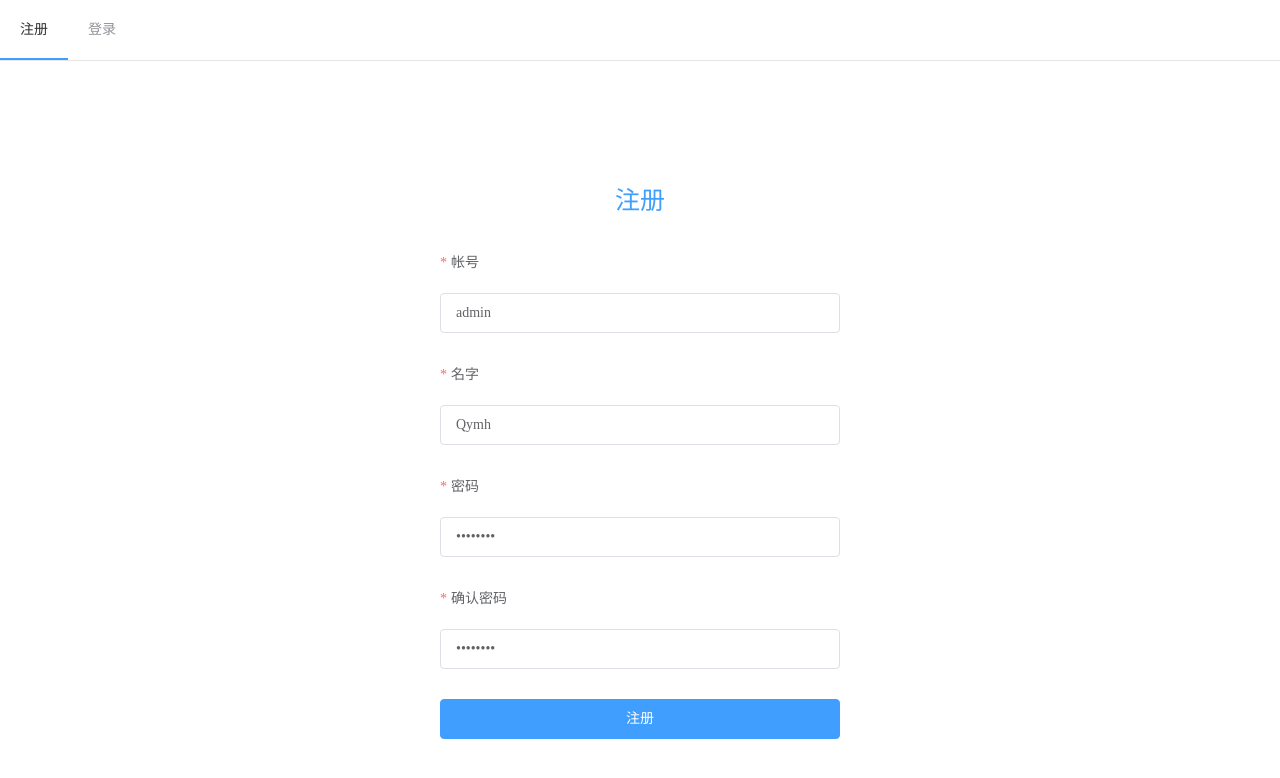
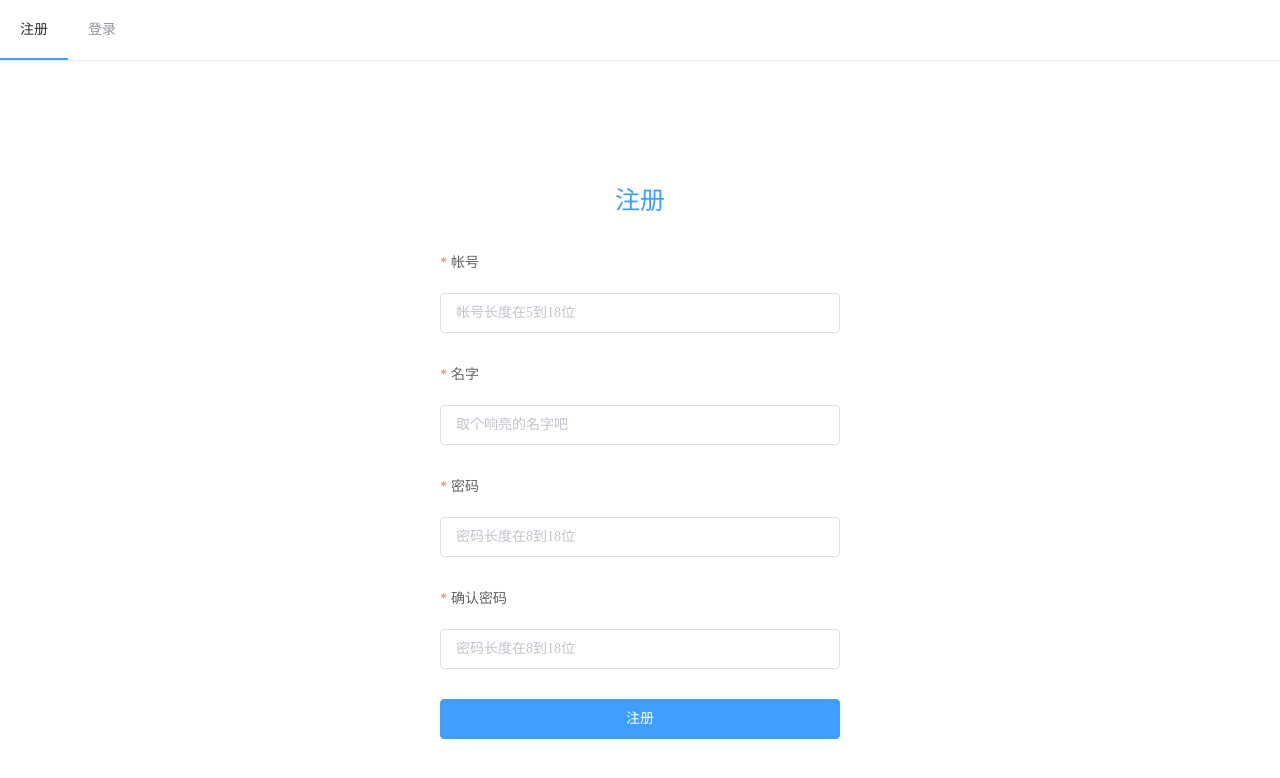
Before and after one commit to Qymh/jsonMaker, a Nuxt app: page /register in a window 1280 px wide. Shown: the top 778 px of the page. Built offline with nearby package versions, Linux system fonts and the light colour scheme.

Commit message:
details optimizing

```diff
--- a/assets/lib/appconfig.js
+++ b/assets/lib/appconfig.js
@@ -12,6 +12,6 @@ export const COOKIECONFIG = {
 
 // server 设置
 export const SERVERCONFIG = {
-  domain: isDev ? 'http://127.0.0.1:5766' : '',
+  domain: isDev ? 'http://127.0.0.1:5766' : 'http://127.0.0.1:5766',
   timeout: 10000
 }
--- a/package.json
+++ b/package.json
@@ -6,8 +6,8 @@
   "private": true,
   "config": {
     "nuxt": {
-      "host": "127.0.0.1",
-      "port": "8080"
+      "host": "172.16.0.224",
+      "port": "5777"
     }
   },
   "scripts": {
--- a/pages/_user/_property/index.vue
+++ b/pages/_user/_property/index.vue
@@ -300,7 +300,7 @@ export default {
     },
     // 回到首页
     toHome() {
-      this.$router.push('test')
+      this.$router.push(`/${this.userName}`)
     }
   }
 }
--- a/pages/login/index.vue
+++ b/pages/login/index.vue
@@ -38,8 +38,8 @@ export default {
   data() {
     return {
       login: {
-        account: 'admin',
-        password: '12345678'
+        account: '',
+        password: ''
       },
       rules: {
         // 帐号
--- a/pages/register/index.vue
+++ b/pages/register/index.vue
@@ -48,10 +48,10 @@ export default {
   data() {
     return {
       login: {
-        account: 'admin',
-        userName: 'Qymh',
-        password: '12345678',
-        passwordAgain: '12345678'
+        account: '',
+        userName: '',
+        password: '',
+        passwordAgain: ''
       },
       rules: {
         // 帐号
```
